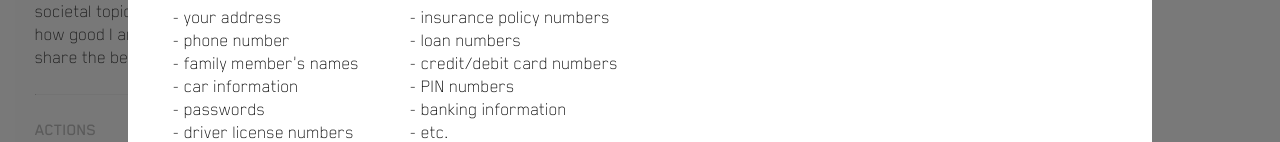
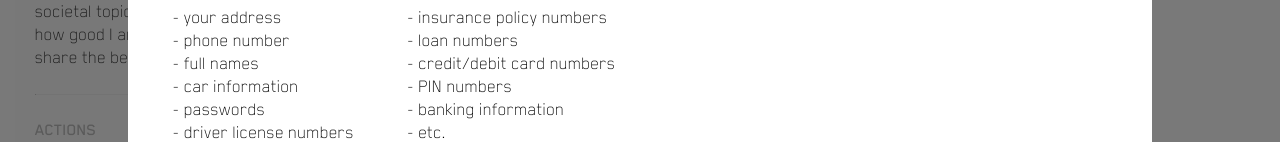
Before and after one commit to deeppavlov/dream-landing, a Next.js app: page / in a window 1280 px wide. Shown: the part 397-539 px from the top of the page. Built offline with nearby package versions, Linux system fonts and the light colour scheme.

Commit message:
fix: wording in disclaimer

```diff
--- a/components/DisclaimerPopup.tsx
+++ b/components/DisclaimerPopup.tsx
@@ -65,7 +65,7 @@ const DisclaimerPopup: FC = () => {
         <ul className={styles["list"]}>
           <li>your address</li>
           <li>phone number</li>
-          <li>family member&apos;s names</li>
+          <li>full names</li>
           <li>car information</li>
           <li>passwords</li>
           <li>driver license numbers</li>
```
